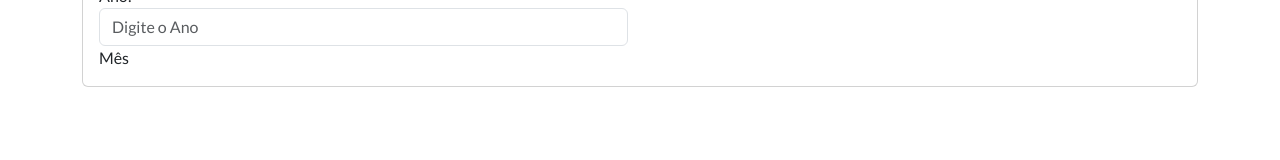
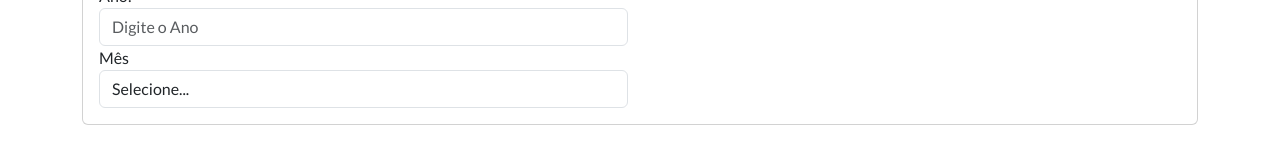
Before and after one commit to gabriellmelo10/minhas-financas-app, a React (Create React App) app: page /#/consulta-lancamentos in a window 1280 px wide. Shown: the part 208-368 px from the top of the page. Built offline with nearby package versions, Linux system fonts and the light colour scheme.

Commit message:
Criando o componente Select Menu (combo box)

```diff
--- /dev/null
+++ b/src/components/selectMenu.js
@@ -0,0 +1,16 @@
+import React from "react";
+
+export default (props) => {
+
+    const options = props.lista.map( option => {
+        return(
+            <option value={ option.value }>{ option.label }</option>
+        )
+    })
+
+    return (
+        <select {...props} >
+            {options}
+        </select>
+    )
+}
--- a/src/views/consulta-lancamentos.js
+++ b/src/views/consulta-lancamentos.js
@@ -2,10 +2,28 @@ import React from 'react'
 import { withRouter } from 'react-router-dom'
 import Card from '../components/card'
 import FormGroup from '../components/form-group'
+import SelectMenu from '../components/selectMenu'
+import selectMenu from '../components/selectMenu'
 
 class ConsultaLancamentos extends React.Component {
 
     render(){
+        const lista = [
+            { label: 'Selecione...', value: ''},
+            { label: 'Janeiro', value: 1 },
+            { label: 'Fevereiro', value: 2 },
+            { label: 'Março', value: 3 },
+            { label: 'Abril', value: 4 },
+            { label: 'Maio', value: 5 },
+            { label: 'Junho', value: 6 },
+            { label: 'Julho', value: 7 },
+            { label: 'Agosto', value: 8 },
+            { label: 'Setembro', value: 9 },
+            { label: 'Outubro', value: 10 },
+            { label: 'Novembro', value: 11 },
+            { label: 'Dezembro', value: 12 },
+        ]
+
         return(
             <Card title="Consulta Lançamentos">
                 <div class="row">
@@ -19,7 +37,7 @@ class ConsultaLancamentos extends React.Component {
                                     placeholder='Digite o Ano' />
                             </FormGroup>
                             <FormGroup label="Mês" htmlFor="inputMes">
-
+                                <SelectMenu className="form-control" lista={lista} />
                             </FormGroup>
                         </div>
                     </div>
```
